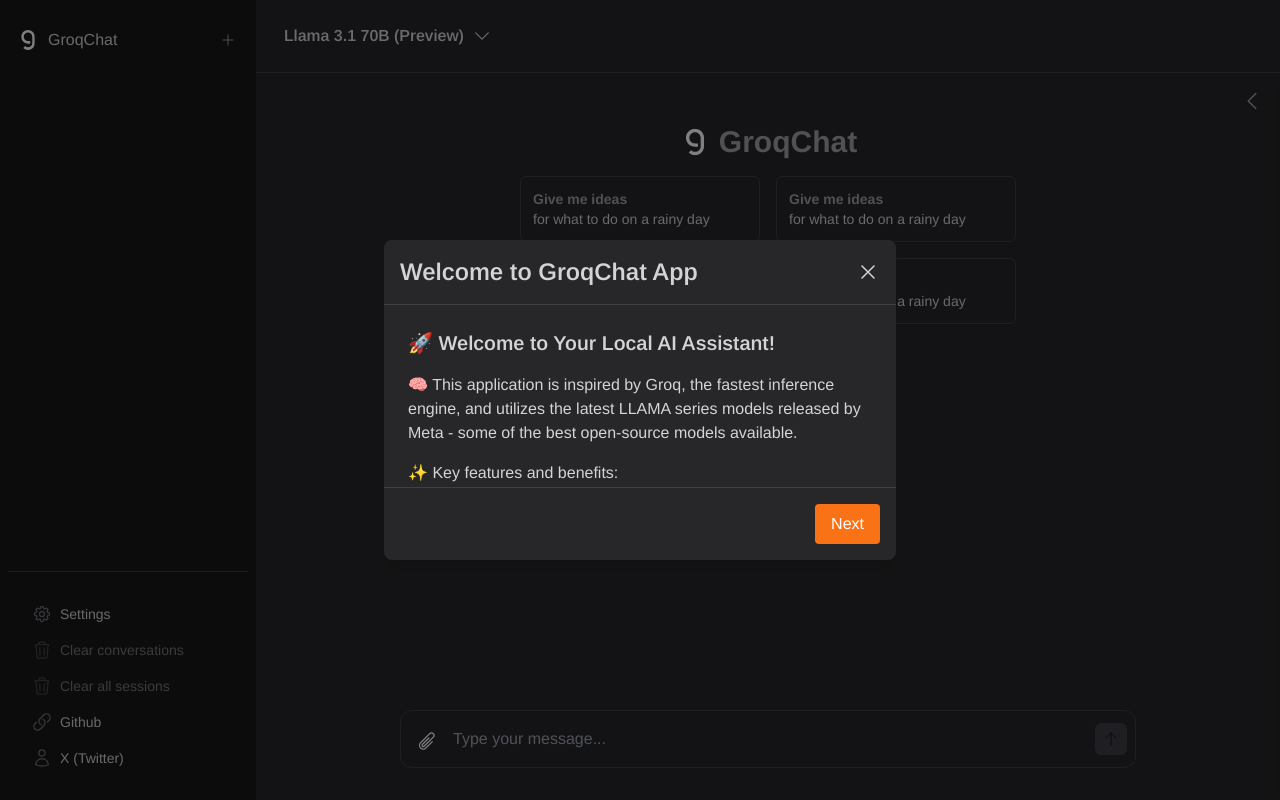
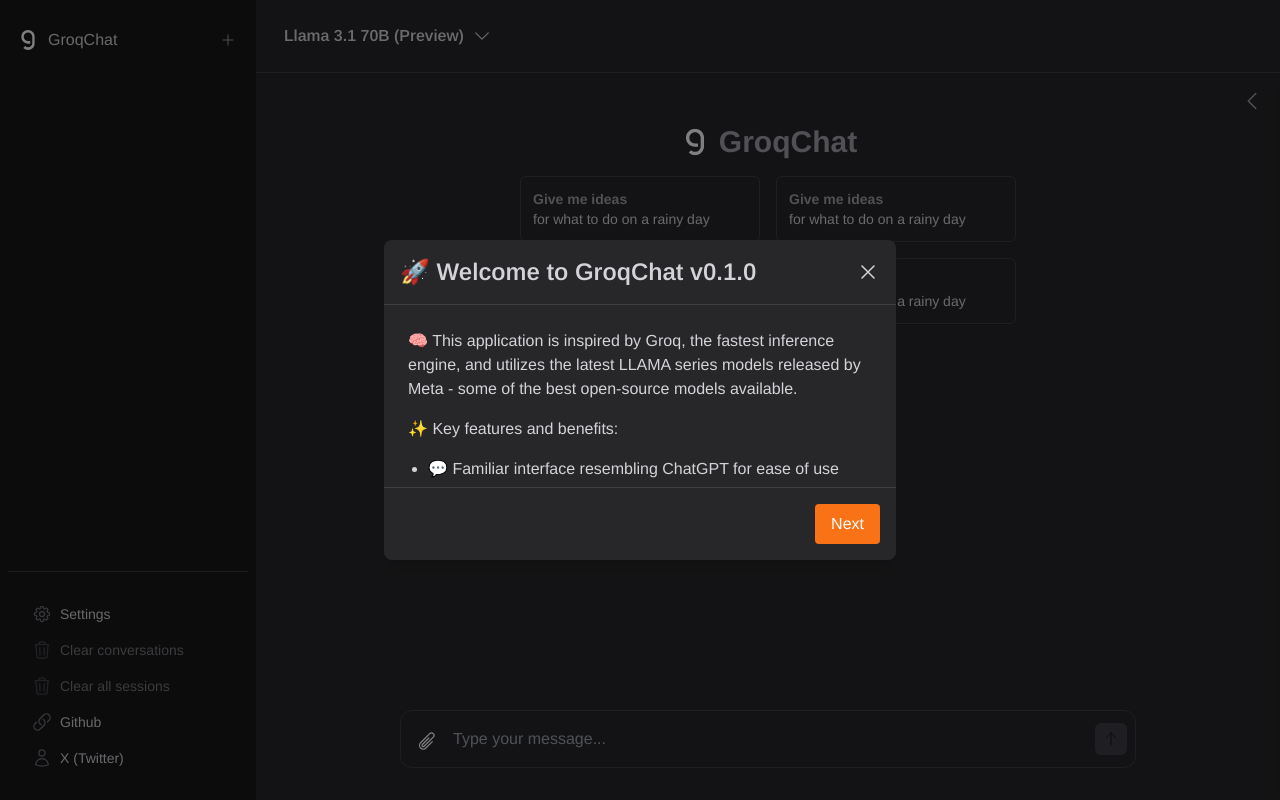
Before and after one commit to cinderella0302/groqchat, a Next.js app: page / in a window 1280 px wide. Built offline with nearby package versions, Linux system fonts and the light colour scheme.

Commit message:
chore: Update onboarding modal with version number and remove redundant welcome message

```diff
--- a/components/OnboardingModal.tsx
+++ b/components/OnboardingModal.tsx
@@ -36,16 +36,13 @@
         <div className="fixed inset-0 z-50 flex items-center justify-center bg-black bg-opacity-50">
             <div className="flex flex-col bg-zinc-800 rounded-lg shadow-lg w-[40%] h-[40%] overflow-hidden">
                 <div className="flex items-center justify-between p-4 border-b border-zinc-700">
-                    <h2 className="text-2xl font-semibold text-zinc-300">Welcome to GroqChat App</h2>
+                    <h2 className="text-2xl font-semibold text-zinc-300">{"\u{1F680}"} Welcome to GroqChat v0.1.0</h2>
                     <XMarkIcon className="h-6 w-6 text-zinc-300 cursor-pointer" onClick={onClose} />
                 </div>
 
                 <div className="flex-grow overflow-y-auto p-6">
                     {step === 1 && (
                         <div className="h-full flex flex-col text-zinc-300">
-                            <h3 className="text-xl font-semibold mb-4">
-                                {"\u{1F680}"} Welcome to Your Local AI Assistant!
-                            </h3>
                             <div className="space-y-4">
                                 <p>
                                     {"\u{1F9E0}"} This application is inspired by Groq, the fastest inference engine,
```
